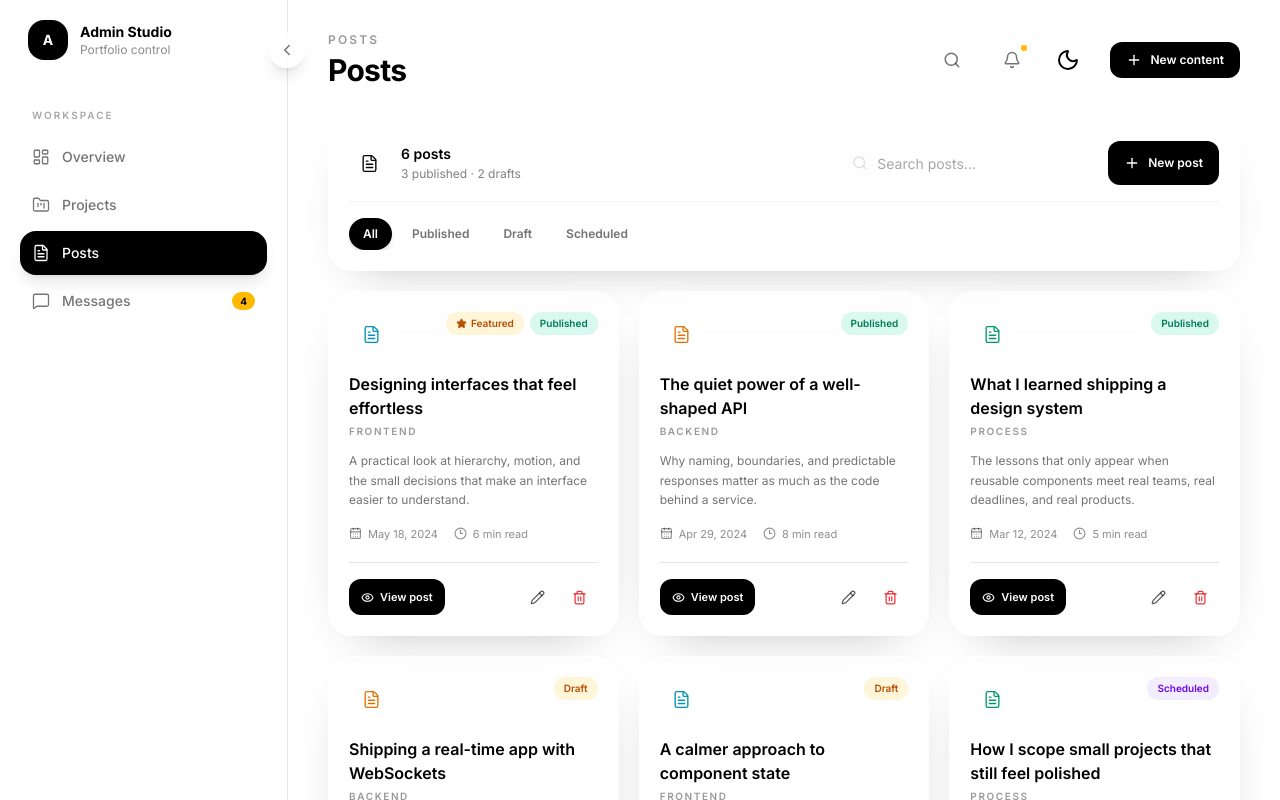
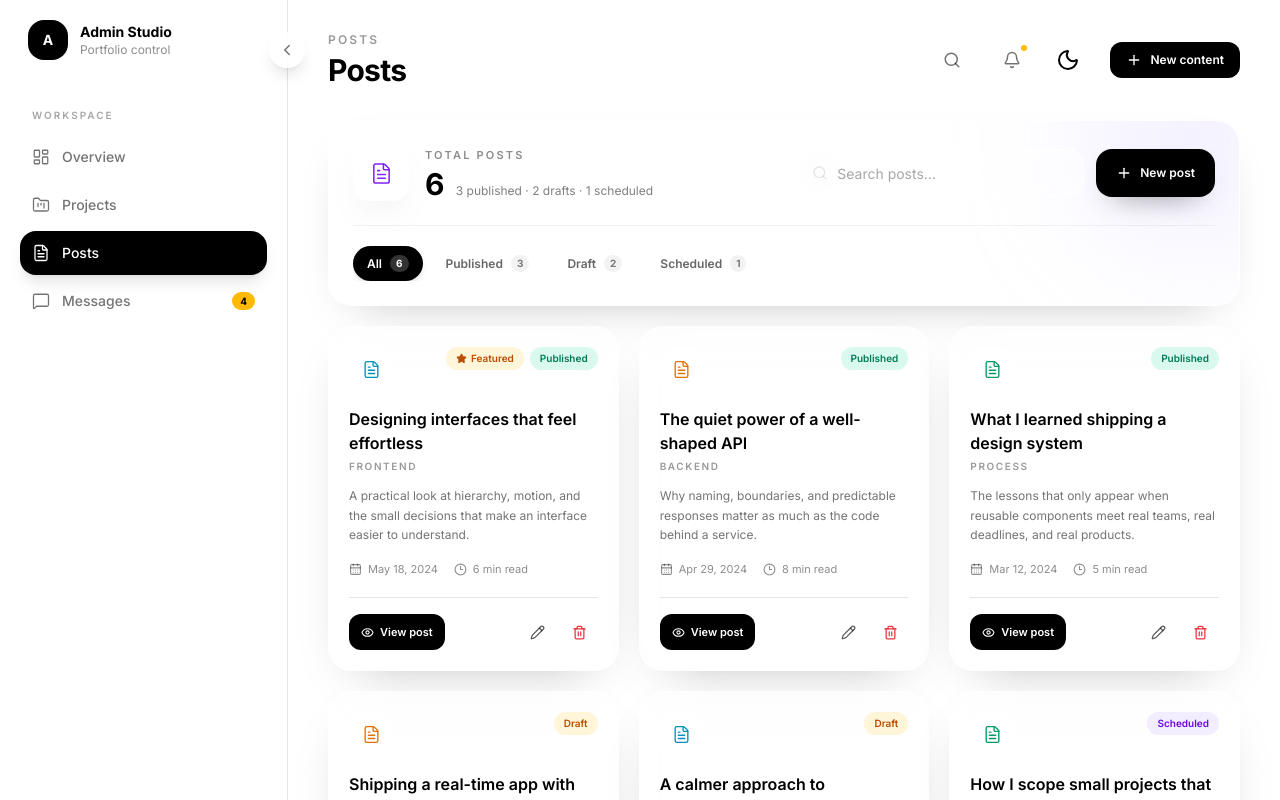
Before and after one commit to Ayomide-Philip/portfolio-ts, a Next.js app: page /admin/dashboard/posts in a window 1280 px wide. Shown: the top 800 px of the page. Built offline with nearby package versions, Linux system fonts and the light colour scheme.

Commit message:
feat: enhance posts page header with stats, search clear button, and status counts

```diff
--- a/app/admin/dashboard/posts/page.tsx
+++ b/app/admin/dashboard/posts/page.tsx
@@ -13,6 +13,7 @@ import {
   SearchX,
   Star,
   Trash2,
+  X,
 } from "lucide-react";
 import { Posts as initialPosts } from "@/data/blog";
 import { PostStatusFilters } from "@/types/blog.types";
@@ -48,7 +49,15 @@ export default function AdminPostsPage() {
     (post) => post.status === "Published",
   ).length;
   const draftCount = posts.filter((post) => post.status === "Draft").length;
+  const scheduledCount = posts.filter(
+    (post) => post.status === "Scheduled",
+  ).length;
   const hasPosts = posts.length > 0;
+
+  const countForStatus = (item: PostStatusFilter) =>
+    item === "All"
+      ? posts.length
+      : posts.filter((post) => post.status === item).length;
 
   const visiblePosts = useMemo(() => {
     const search = query.trim().toLowerCase();
@@ -78,43 +87,67 @@ export default function AdminPostsPage() {
   return (
     <div className="space-y-5">
       {hasPosts && (
-        <div className={`${panelClass} p-4 sm:p-5`}>
-          <div className="flex flex-col gap-4 lg:flex-row lg:items-center lg:justify-between">
-            <div className="flex items-center gap-3">
-              <span className="flex h-10 w-10 shrink-0 items-center justify-center rounded-2xl border border-white/70 bg-white/55 text-black shadow-[inset_0_1px_0_rgba(255,255,255,0.9)] dark:border-white/15 dark:bg-white/10 dark:text-white">
-                <FileText size={19} strokeWidth={1.7} />
+        <div className={`${panelClass} relative overflow-hidden p-5 sm:p-6`}>
+          <span
+            aria-hidden="true"
+            className="pointer-events-none absolute inset-x-10 top-0 h-px bg-linear-to-r from-transparent via-white to-transparent dark:via-white/30"
+          />
+          <span
+            aria-hidden="true"
+            className="pointer-events-none absolute -right-16 -top-24 h-56 w-56 rounded-full bg-violet-300/20 blur-3xl dark:bg-violet-400/10"
+          />
+
+          <div className="relative flex flex-col gap-6 lg:flex-row lg:items-center lg:justify-between">
+            <div className="flex items-center gap-4">
+              <span className="flex h-14 w-14 shrink-0 items-center justify-center rounded-2xl border border-white/70 bg-white/60 text-violet-600 shadow-[inset_0_1px_0_rgba(255,255,255,0.9),0_16px_35px_-22px_rgba(0,0,0,0.5)] backdrop-blur-md dark:border-white/15 dark:bg-white/10 dark:text-violet-300">
+                <FileText size={23} strokeWidth={1.6} />
               </span>
-              <div>
-                <p className="text-sm font-semibold">
-                  {posts.length} post{posts.length === 1 ? "" : "s"}
+              <div className="min-w-0">
+                <p className="text-[11px] font-semibold uppercase tracking-[0.2em] text-black/45 dark:text-white/45">
+                  Total posts
                 </p>
-                <p className="mt-0.5 text-xs text-black/50 dark:text-white/50">
-                  {publishedCount} published · {draftCount} draft
-                  {draftCount === 1 ? "" : "s"}
-                </p>
+                <div className="mt-1.5 flex flex-wrap items-baseline gap-x-3 gap-y-1">
+                  <p className="text-3xl font-bold leading-none tracking-tight">
+                    {posts.length}
+                  </p>
+                  <p className="text-xs text-black/50 dark:text-white/50">
+                    {publishedCount} published · {draftCount} draft
+                    {draftCount === 1 ? "" : "s"} · {scheduledCount} scheduled
+                  </p>
+                </div>
               </div>
             </div>
 
             <div className="flex flex-col gap-3 sm:flex-row sm:items-center">
-              <label className="relative flex min-w-0 flex-1 items-center sm:w-64 sm:flex-none">
+              <label className="relative flex min-w-0 flex-1 items-center sm:w-72 sm:flex-none">
                 <span className="sr-only">Search posts</span>
                 <Search
                   size={16}
-                  className="pointer-events-none absolute left-3 text-black/35 dark:text-white/35"
+                  className="pointer-events-none absolute left-4 text-black/35 dark:text-white/35"
                 />
                 <input
                   value={query}
                   onChange={(event) => setQuery(event.target.value)}
                   placeholder="Search posts..."
-                  className="h-11 w-full rounded-xl border border-white/60 bg-white/45 pl-9 pr-3 text-sm text-black outline-none backdrop-blur-md placeholder:text-black/35 focus:border-black/25 dark:border-white/10 dark:bg-white/5 dark:text-white dark:placeholder:text-white/35 dark:focus:border-white/30"
+                  className="h-12 w-full rounded-2xl border border-white/60 bg-white/50 pl-10 pr-10 text-sm text-black shadow-[inset_0_1px_0_rgba(255,255,255,0.7)] outline-none backdrop-blur-md transition-colors placeholder:text-black/35 focus:border-black/25 focus:bg-white/70 dark:border-white/10 dark:bg-white/5 dark:text-white dark:placeholder:text-white/35 dark:focus:border-white/30 dark:focus:bg-white/10"
                 />
+                {query.length > 0 && (
+                  <button
+                    type="button"
+                    aria-label="Clear search"
+                    onClick={() => setQuery("")}
+                    className="absolute right-2 flex h-8 w-8 items-center justify-center rounded-xl text-black/40 transition-colors hover:bg-black/5 hover:text-black dark:text-white/40 dark:hover:bg-white/10 dark:hover:text-white"
+                  >
+                    <X size={15} />
+                  </button>
+                )}
               </label>
               <button
                 type="button"
                 onClick={() =>
                   showNotice("The new post editor is ready to connect.")
                 }
-                className="inline-flex h-11 items-center justify-center gap-2 rounded-xl bg-black px-4 text-xs font-semibold text-white transition-transform duration-300 hover:-translate-y-0.5 dark:bg-white dark:text-black"
+                className="inline-flex h-12 items-center justify-center gap-2 rounded-2xl bg-black px-5 text-xs font-semibold text-white shadow-[0_12px_30px_-18px_rgba(0,0,0,0.8)] transition-transform duration-300 hover:-translate-y-0.5 dark:bg-white dark:text-black"
               >
                 <Plus size={16} />
                 New post
@@ -124,7 +157,7 @@ export default function AdminPostsPage() {
 
           <div
             aria-label="Filter posts by status"
-            className="mt-4 flex gap-1.5 overflow-x-auto border-t border-black/5 pt-4 dark:border-white/5"
+            className="relative mt-6 flex gap-2 overflow-x-auto border-t border-black/5 pt-5 dark:border-white/5"
           >
             {PostStatusFilters.map((item) => {
               const isActive = status === item;
@@ -134,13 +167,22 @@ export default function AdminPostsPage() {
                   type="button"
                   aria-pressed={isActive}
                   onClick={() => setStatus(item)}
-                  className={`whitespace-nowrap rounded-full px-3.5 py-2 text-xs font-semibold transition-colors ${
+                  className={`inline-flex shrink-0 items-center gap-2 rounded-full px-3.5 py-2 text-xs font-semibold transition-colors ${
                     isActive
                       ? "bg-black text-white shadow-md dark:bg-white dark:text-black"
-                      : "text-black/55 hover:bg-black/5 hover:text-black dark:text-white/55 dark:hover:bg-white/10 dark:hover:text-white"
+                      : "border border-white/60 bg-white/35 text-black/60 backdrop-blur-md hover:bg-white/60 hover:text-black dark:border-white/10 dark:bg-white/5 dark:text-white/60 dark:hover:bg-white/10 dark:hover:text-white"
                   }`}
                 >
                   {item}
+                  <span
+                    className={`rounded-full px-1.5 py-0.5 text-[10px] font-bold ${
+                      isActive
+                        ? "bg-white/20 text-white dark:bg-black/15 dark:text-black"
+                        : "bg-black/5 text-black/50 dark:bg-white/10 dark:text-white/50"
+                    }`}
+                  >
+                    {countForStatus(item)}
+                  </span>
                 </button>
               );
             })}
```
